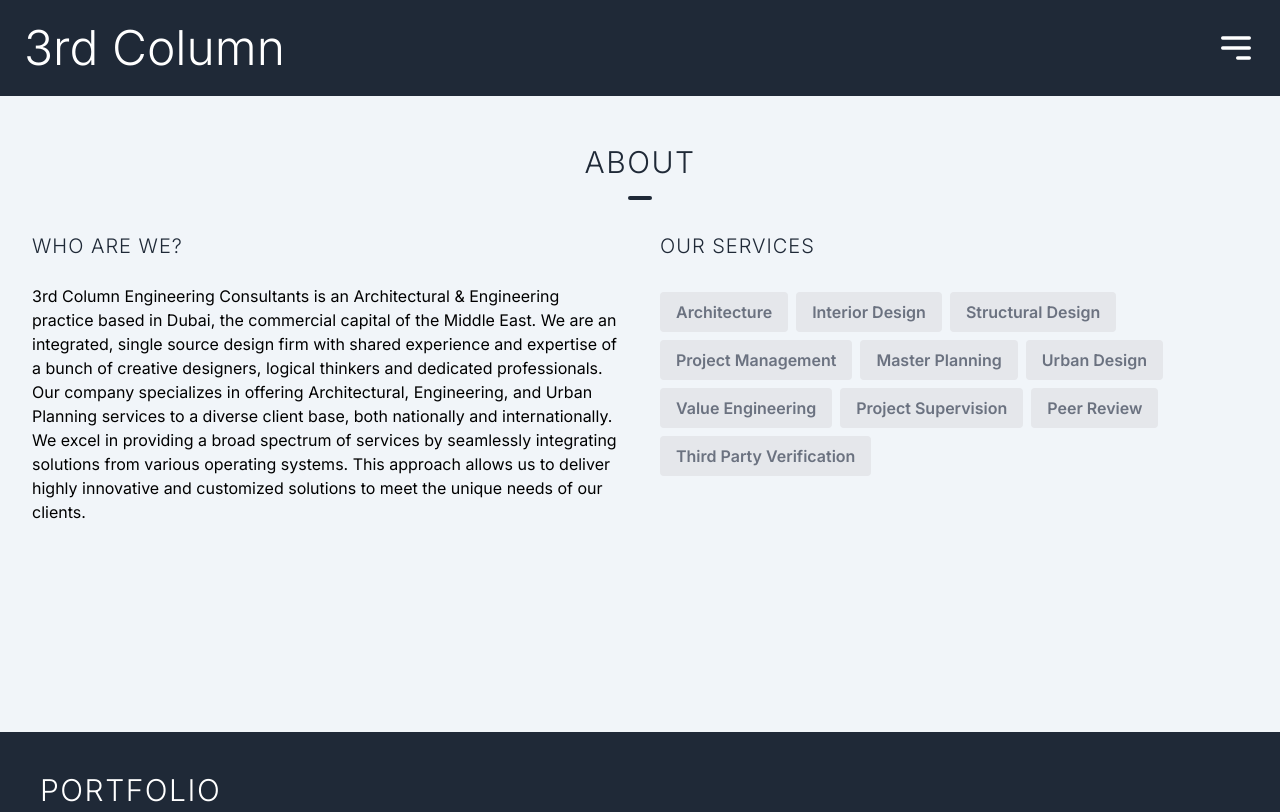
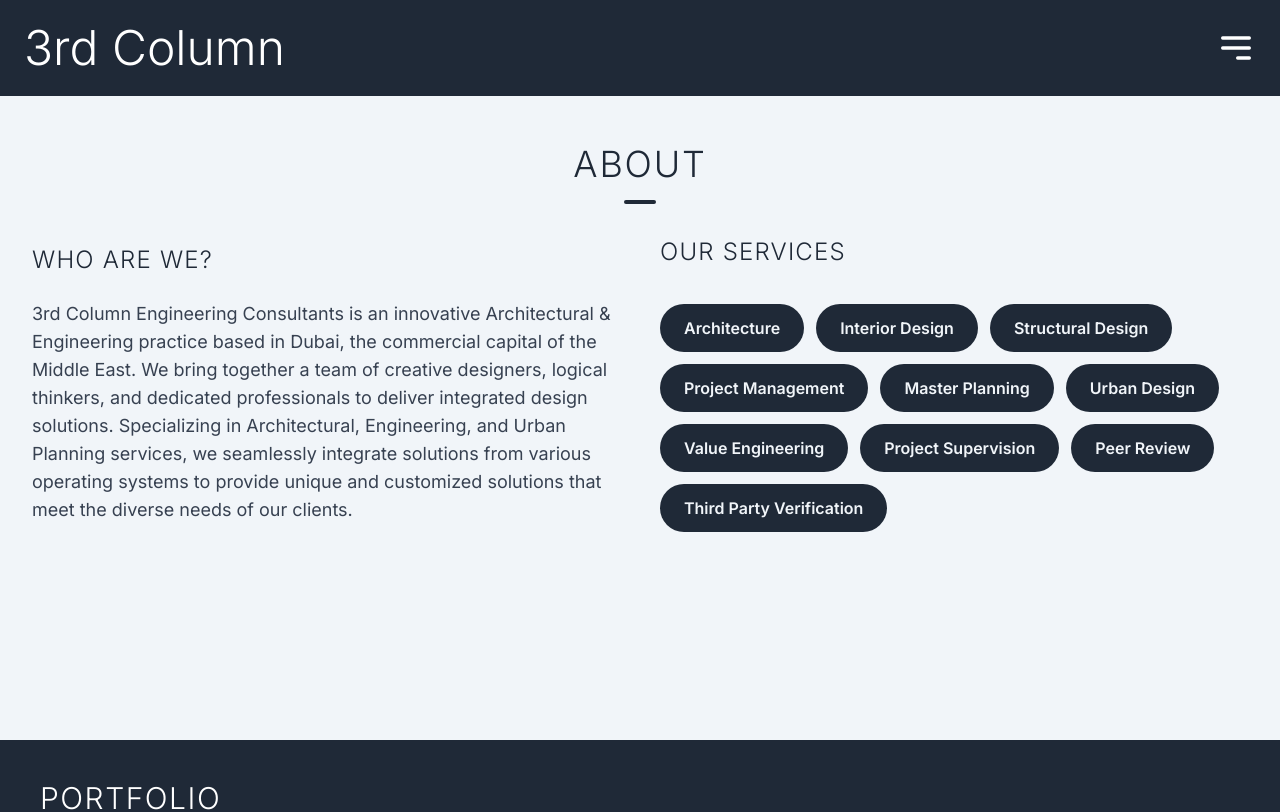
Before and after one commit to TheHiddenValley/Third-Column-Engineering-Consultants, a Next.js app: page / in a window 1280 px wide. Shown: the top 812 px of the page. Built offline with nearby package versions, Linux system fonts and the light colour scheme.

Commit message:
Changed styling in about section

```diff
--- a/components/About.tsx
+++ b/components/About.tsx
@@ -19,38 +19,37 @@
   return (
 <section id="about" className='bg-slate-100 h-auto sm:pt-20'>
   <div className="pb-12 md:pt-16 md:pb-48">
-        <h1 className="text-center text-gray-800 font-helvetica-neue tracking-wider font-light text-3xl">
+    <h1 className="text-center text-gray-800 font-helvetica-neue tracking-wider font-light text-4xl">
       ABOUT
-          <hr className="w-6 h-1 mx-auto my-4 bg-gray-800 border-0 rounded"></hr>
+      <hr className="w-8 h-1 mx-auto my-4 bg-gray-800 border-0 rounded"></hr>
     </h1>
 
-        <div className="flex flex-col space-y-10 items-stretch justify-center align-top md:space-x-10 md:space-y-0 md:p-4 md:flex-row md:text-left">
-          <div className="md:w-1/2 ">
-            <h1 className="text-center text-gray-800 font-helvetica-neue tracking-wider font-light text-xl  mb-6 md:text-left md:pl-4">
+    <div className="flex flex-col space-y-10 items-center md:space-x-10 md:space-y-0 md:p-4 md:flex-row md:text-left">
+      <div className="md:w-1/2">
+        <h1 className="text-center text-gray-800 font-helvetica-neue tracking-wider font-light text-2xl mb-6 md:text-left md:pl-4">
           WHO ARE WE?
         </h1>
-            <p className='pl-4'>
-                3rd Column Engineering Consultants is an Architectural & Engineering practice based in Dubai, the commercial capital of the Middle East. We are an integrated, single source design firm with shared experience and expertise of a bunch of creative designers, logical thinkers and dedicated professionals. Our company specializes in offering Architectural, Engineering, and Urban Planning services to a diverse client base, both nationally and internationally. We excel in providing a broad spectrum of services by seamlessly integrating solutions from various operating systems. This approach allows us to deliver highly innovative and customized solutions to meet the unique needs of our clients.
+        <p className='text-gray-700 text-lg pl-4 leading-7'>
+          3rd Column Engineering Consultants is an innovative Architectural & Engineering practice based in Dubai, the commercial capital of the Middle East. We bring together a team of creative designers, logical thinkers, and dedicated professionals to deliver integrated design solutions. Specializing in Architectural, Engineering, and Urban Planning services, we seamlessly integrate solutions from various operating systems to provide unique and customized solutions that meet the diverse needs of our clients.
         </p>
       </div>
       <div className="text-center md:w-1/2 md:text-left">
-            <h1 className="text-gray-800 font-helvetica-neue tracking-wider font-light text-xl mb-6">OUR SERVICES</h1>
-            <div className="flex flex-wrap flex-row justify-center z-10 md:justify-start">
-              {services.map((item, idx) => {
-                return (
+        <h1 className="text-gray-800 font-helvetica-neue tracking-wider font-light text-2xl mb-6">OUR SERVICES</h1>
+        <div className="flex flex-wrap justify-center z-10 md:justify-start">
+          {services.map((item, idx) => (
             <p
               key={idx}
-                    className="bg-gray-200 px-4 py-2 mr-2 mt-2 text-gray-500 rounded font-semibold hover:bg-gray-800 hover:text-slate-100"
+              className="bg-gray-800 px-6 py-3 mr-3 mt-3 text-slate-100 rounded-full font-semibold hover:bg-gray-600 hover:text-white transition duration-300"
             >
               {item.service}
             </p>
-                )
-              })}
+          ))}
         </div>
       </div>
     </div>
   </div>
 </section>
+
 //     <section id="about" className='bg-slate-100 h-100'>
 //     <div className="pb-12 md:pt-6 md:pb-40">
 //         <div className='flex justify-left'>
```
Lines whose indentation alone changed are shown as unchanged.
